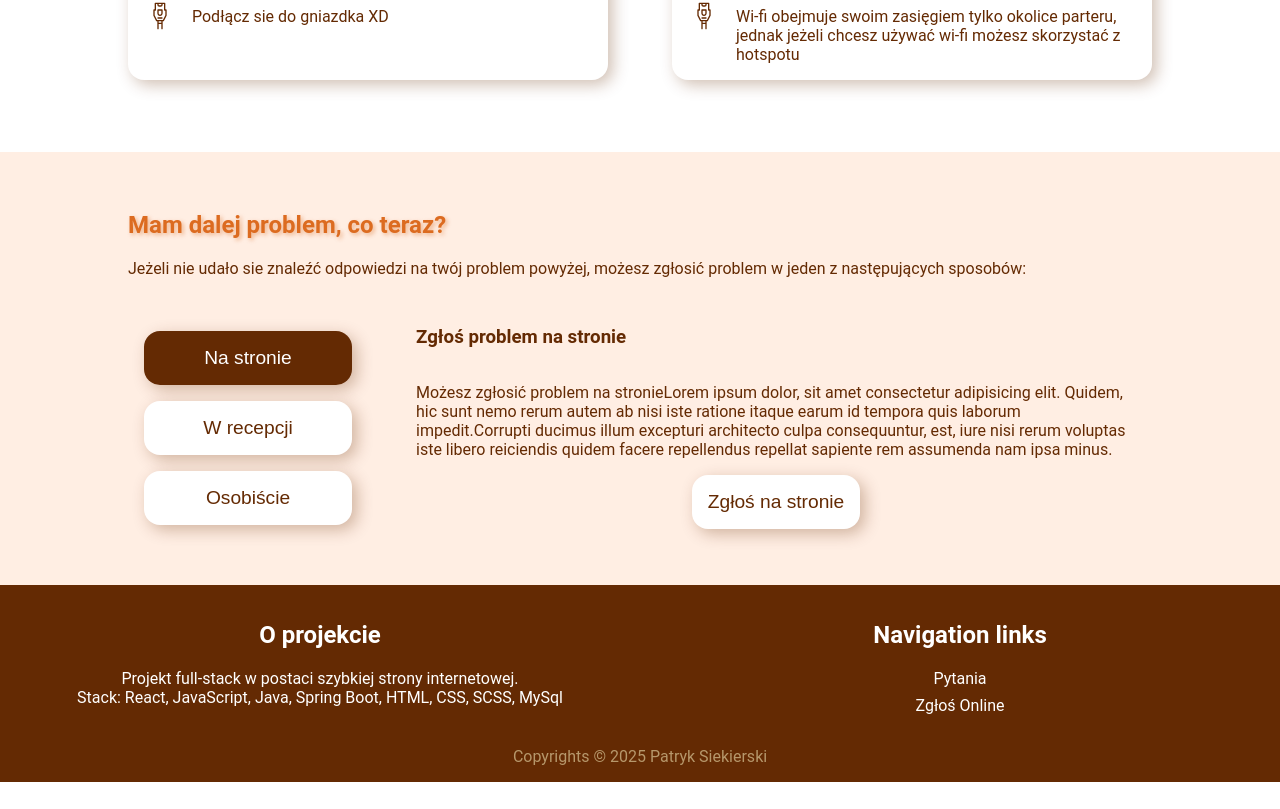
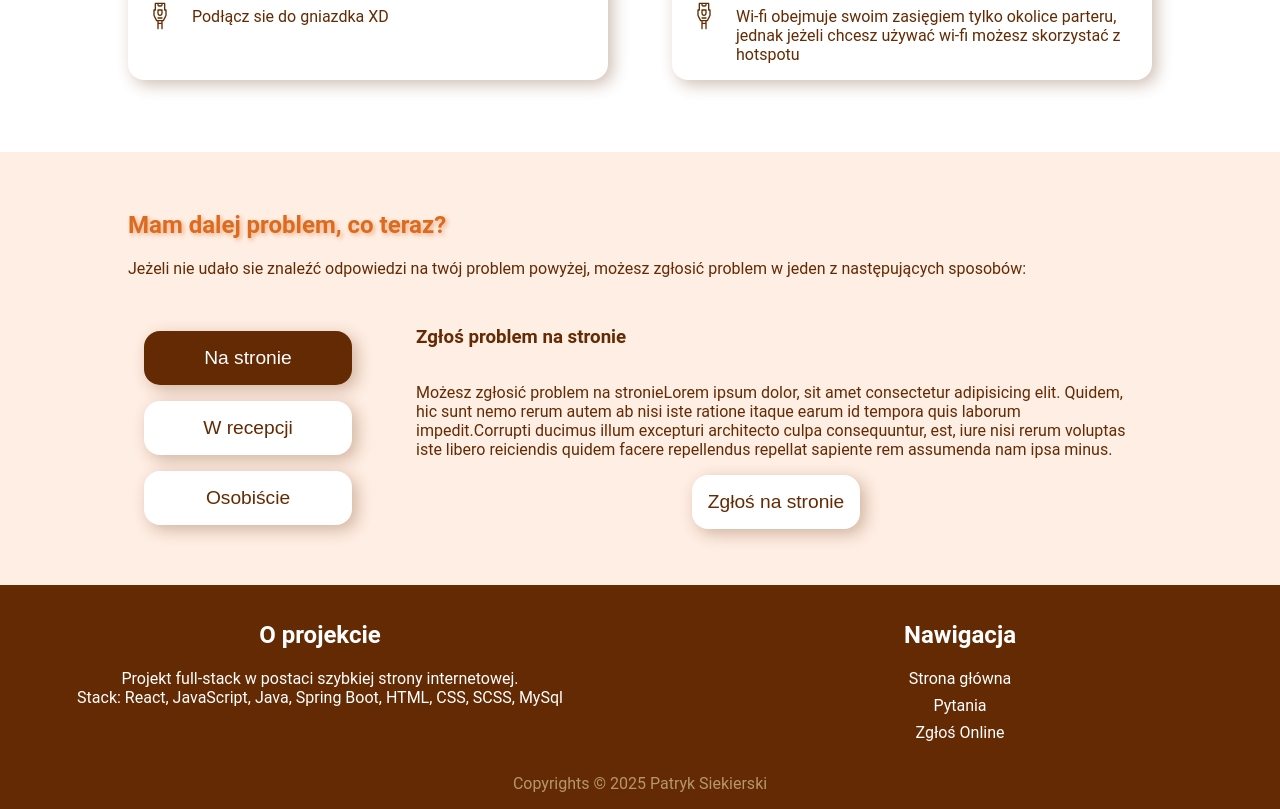
Before and after one commit to PatrykSiekierski/Dorm-Assist, a React (Vite) app in the folder dorm-assist-website/: page / in a window 1280 px wide. Shown: the part 1142-1951 px from the top of the page. Before the commit the page ends 1924 px from the top, so only its background shows below. Built offline with nearby package versions, Linux system fonts and the light colour scheme; no server answers; a web font is replaced by a local one.

Commit message:
Words update

```diff
--- a/dorm-assist-website/src/components/Universal/footer.jsx
+++ b/dorm-assist-website/src/components/Universal/footer.jsx
@@ -10,8 +10,9 @@ export default function Footer() {
           </p>
         </div>
         <div>
-          <h2>Navigation links</h2>
+          <h2>Nawigacja</h2>
           <nav id="links">
+            <a href="/">Strona główna</a>
             <a href="/#faq-article">Pytania</a>
             <a href="/report">Zgłoś Online</a>
           </nav>
```
